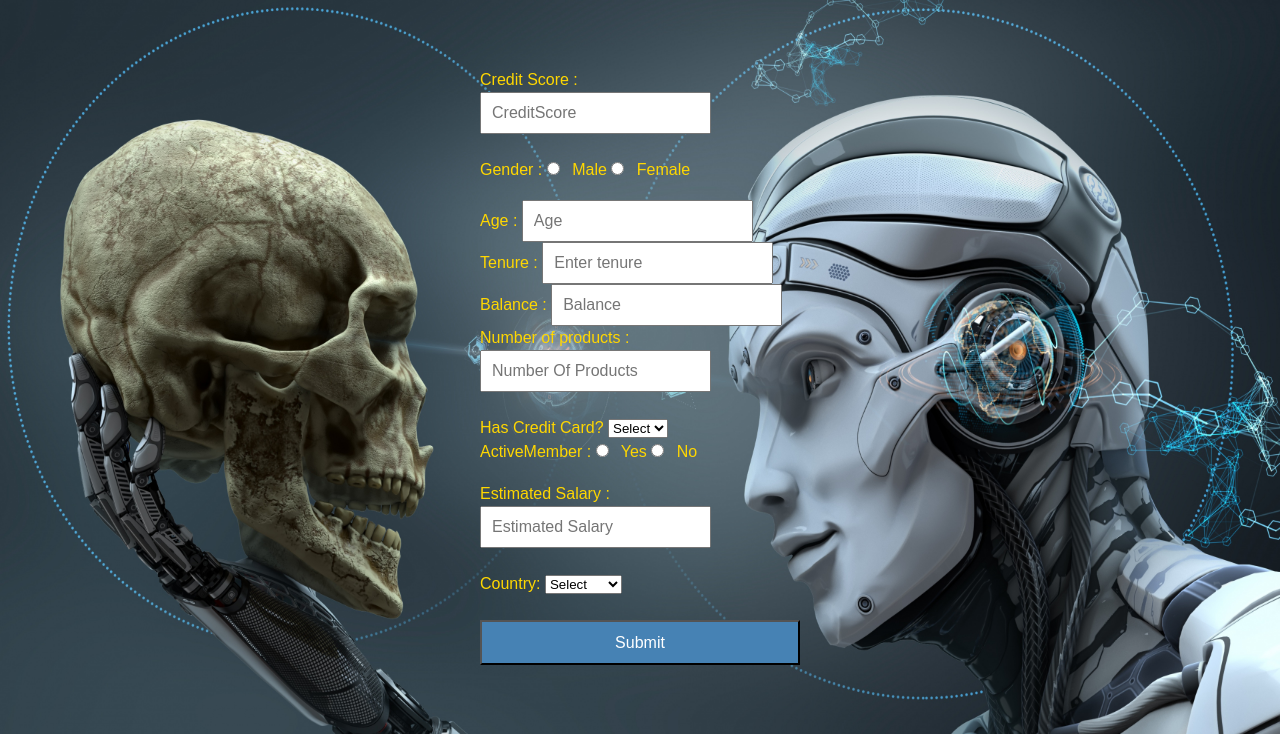
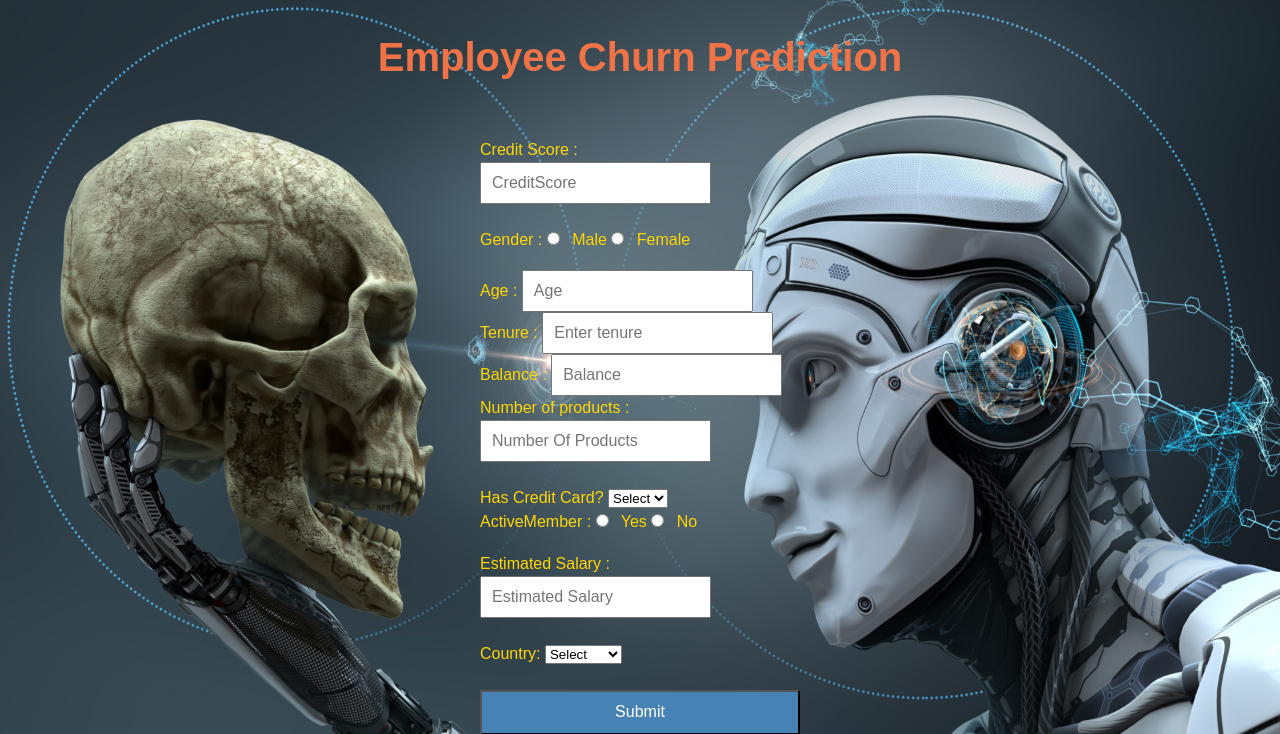
Before and after one commit to Ramu3967/churn-heroku-flask-android-css, a Flask app: page / in a window 1280 px wide. Shown: the top 734 px of the page. Run offline with Flask 2, Linux system fonts and the light colour scheme; parts of the project's set-up code (start-up, migrations or seed data) failed here and were passed over.

Commit message:
updated the title

```diff
--- a/static/style.css
+++ b/static/style.css
@@ -6,8 +6,8 @@ body
 h1
 {
 	text-align: center;
-	font-size: 50px;
-	color: steelblue;
+	font-size: 40px;
+	color: #ef7347;
 }
 form
 {
--- a/templates/index.html
+++ b/templates/index.html
@@ -6,9 +6,10 @@
     <link rel="stylesheet" type="text/css" href="{{ url_for('static', filename = 'style.css') }}">
 </head>
 <body>
+<h1> Employee Churn Prediction</h1>
 
 <form action="{{ url_for('predict') }}" method="post">
-    <br><br>
+    <br>
     <label for="CreditScore">Credit Score : </label>
     <input type="number" id="CreditScore" required="required" name="CreditScore" placeholder="CreditScore" step="0.000001"><br><br>
 
```
